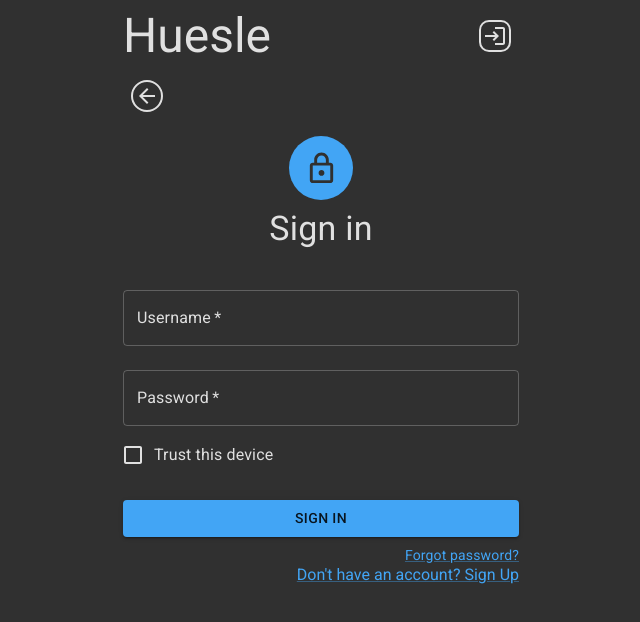
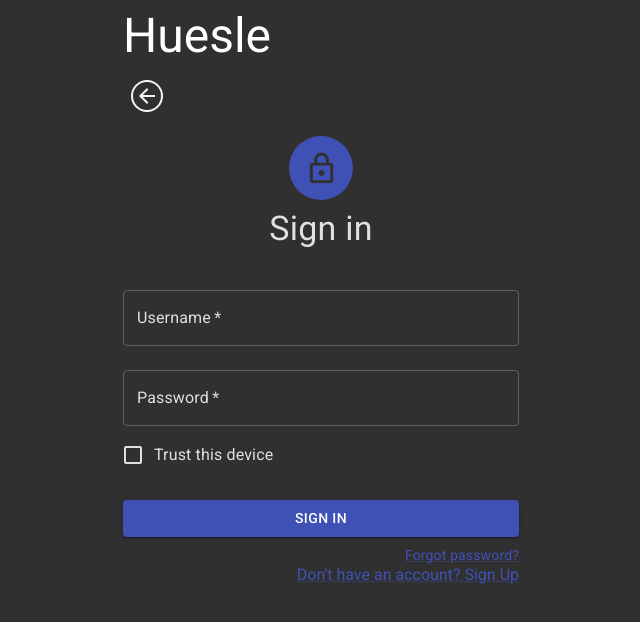
Before and after one commit to alberto-spadoni3/Huesle, a React (Create React App) app in the folder client/: page /login in a window 1280 px wide. Shown: the top 622 px of the page, without its empty margins (319-959 px from the left). Built offline with nearby package versions, Linux system fonts and the light colour scheme.

Commit message:
Modifiche varie

```diff
--- a/client/src/components/BackButton.js
+++ b/client/src/components/BackButton.js
@@ -11,7 +11,7 @@ const BackButton = () => {
                 <ArrowBackIcon
                     sx={{
                         border: "2px solid",
-                        borderColor: "palette.text.secondary",
+                        borderColor: "palette.text.primary",
                         borderRadius: "50%",
                         padding: "2px",
                     }}
--- a/client/src/components/Header.js
+++ b/client/src/components/Header.js
@@ -48,20 +48,20 @@ const Header = (setThemeMode) => {
                     maxWidth="xs"
                     sx={{
                         display: "flex",
-                        justifyContent: "space-between",
                         alighItems: "center",
                         paddingTop: 1,
                     }}
                 >
                     <Typography
                         variant="h3"
+                        color="text.primary"
                         sx={{
                             textAlign: "center",
                         }}
                     >
                         Huesle
                     </Typography>
-                    {auth?.username ? <SettingsButton /> : <LoginButton />}
+                    {/* {auth?.username ? <SettingsButton /> : <LoginButton />} */}
                 </Container>
             </Box>
         </header>
--- a/client/src/components/Home.js
+++ b/client/src/components/Home.js
@@ -27,8 +27,8 @@ const Home = () => {
                     <Link component={RouterLink} to="/login">
                         Login page
                     </Link>
-                    <Link component={RouterLink} to="/user/profile">
-                        User
+                    <Link component={RouterLink} to="/dashboard">
+                        Dashboard
                     </Link>
                 </CardActions>
             </Card>
--- a/client/src/components/UserProfile.js
+++ b/client/src/components/UserProfile.js
@@ -13,14 +13,9 @@ const UserProfile = () => {
     const { auth } = useAuth();
     const logout = useLogout();
 
-    const handleLogout = async () => {
-        await logout();
-        navigate("/");
-    };
-
     const StatisticsCard = styled(Box)(({ theme }) => ({
-        width: "90%",
-        backgroundColor: "black",
+        width: "100%",
+        backgroundColor: theme.palette.background.paper,
         borderRadius: 5,
         display: "flex",
         justifyContent: "center",
@@ -63,6 +58,7 @@ const UserProfile = () => {
                 <Button
                     sx={{ width: "100%", mb: 2 }}
                     variant="contained"
+                    color="primary"
                     startIcon={<EditIcon />}
                     aria-label="Edit Profile"
                     onClick={(e) => navigate("/user/editProfile")}
@@ -75,7 +71,7 @@ const UserProfile = () => {
                     color="error"
                     startIcon={<LogoutIcon />}
                     aria-label="Logout"
-                    onClick={handleLogout}
+                    onClick={logout}
                 >
                     Logout
                 </Button>
--- a/client/src/components/theme.js
+++ b/client/src/components/theme.js
@@ -1,4 +1,4 @@
-import { grey } from "@mui/material/colors";
+import { deepOrange, grey } from "@mui/material/colors";
 
 export const getDesignTokens = (mode) => ({
     palette: {
@@ -6,21 +6,32 @@ export const getDesignTokens = (mode) => ({
         ...(mode === "light"
             ? {
                   // palette values for light mode
+                  primary: {
+                      main: "#6573C3",
+                  },
                   text: {
                       primary: grey[800],
+                  },
+                  action: {
+                      active: grey[800],
                   },
               }
             : {
                   // palette values for dark mode
                   primary: {
-                      main: "#42a5f5",
-                      dark: grey[800],
+                      main: "#3f51b5",
+                      //dark: grey[800],
                   },
                   action: {
-                      active: grey[300],
+                      active: grey[100],
                   },
                   background: {
                       default: "#303030",
+                      paper: "#1a1a1a",
+                      dashboardMenu: "#262626",
+                  },
+                  tooltip: {
+                      main: "#404040",
                   },
                   text: {
                       primary: "#fff",
--- a/client/src/hooks/useLogout.js
+++ b/client/src/hooks/useLogout.js
@@ -1,9 +1,11 @@
+import { useNavigate } from "react-router-dom";
 import axios from "../api/axios";
 import useAuth from "./useAuth";
 
 const BACKEND_LOGOUT_ENDPOINT = "/user/logout";
 
 const useLogout = () => {
+    const navigate = useNavigate();
     const { setAuth } = useAuth();
 
     const logout = async () => {
@@ -12,6 +14,7 @@ const useLogout = () => {
             const response = await axios.get(BACKEND_LOGOUT_ENDPOINT, {
                 withCredentials: true,
             });
+            navigate("/");
         } catch (error) {
             console.error(error);
         }
```
